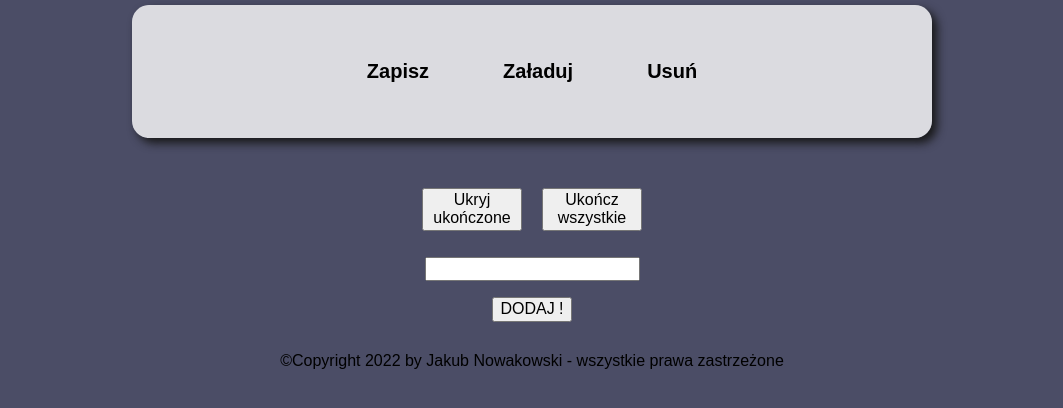
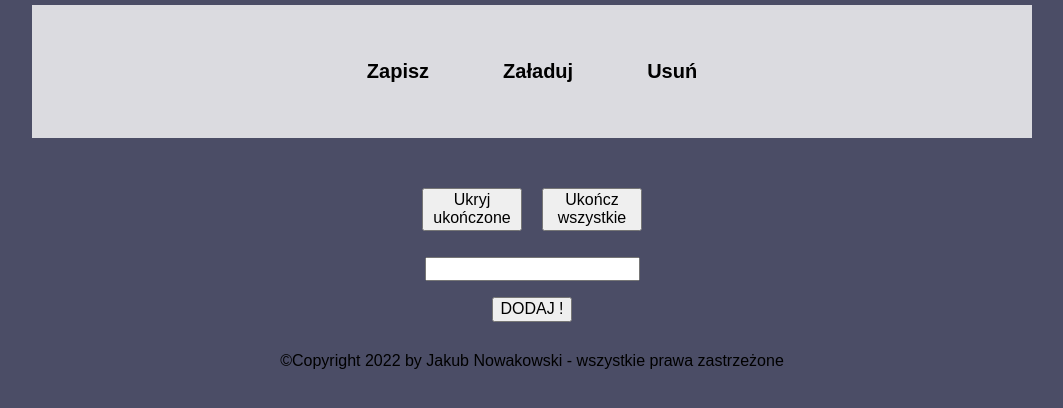
Before and after one commit to Jacob-Isaac/NewTaskListReact, a React (Create React App) app: page / in a window 1280 px wide. Shown: the top 408 px of the page, without its empty margins (108-1171 px from the left). Built offline with nearby package versions, Linux system fonts and the light colour scheme; a web font is replaced by a local one.

Commit message:
Header converted to styled components

```diff
--- a/src/Header/index.js
+++ b/src/Header/index.js
@@ -1,18 +1,19 @@
-import "./style.css";
+import { NavigationBox, NavigationButton } from "./styled";
 
 const Header = () => (
 <header>
-      <div className="navigation allBoxesProperties">
-        <button className="navigation__links">
+      <NavigationBox>
+        {/* StandardBox */}
+        <NavigationButton>
           <span>Zapisz</span>
-        </button>
-        <button className="navigation__links">
+        </NavigationButton>
+        <NavigationButton>
           <span>Załaduj</span>
-        </button>
-        <button className="navigation__links">
+        </NavigationButton>
+        <NavigationButton>
           <span>Usuń</span>
-        </button>
-      </div>
+        </NavigationButton>
+      </NavigationBox>
     </header>
 );
 
--- a/src/Header/style.css
+++ b/src/Header/styled.js
@@ -1,26 +1,24 @@
-.navigation {
+import { StandardBox } from "../styled";
+import styled from "styled-components";
+
+export const NavigationBox = styled.div`
+    ${StandardBox}
     text-align: center;
-    box-shadow: 5px 5px 10px;
     padding: 20px;
-    margin: auto;
     margin-top: 5px;
     margin-bottom: 40px;
     background-color: rgb(255 255 255 / 80%);
-    width: 80%;
     min-width: 250px;
-  }
-
-  @media (max-width: 968px) {
-    .navigation {
+    @media (max-width: 968px) {
       box-shadow: 5px 5px 10px;
       background-color: rgb(255 255 255 / 80%);
       display: flex;
       flex-direction: column;
       justify-content: space-between;
-    }
   }
+    `;
 
-  .navigation__links {
+  export const NavigationButton = styled.button`
     background-color: transparent;
     border: none;
     margin-left: 22px;
@@ -34,12 +32,12 @@
     color: black;
     font-weight: bolder;
     transition: all 0.01s ease-in-out;
-  }
-  .navigation__links:hover {
+    &:hover {
     color: rgb(158, 158, 158);
     cursor: pointer;
   }
-  .navigation__links:active {
+    &:active {
     color: rgb(158, 158, 158);
     transform: scale(0.8);
   }
+  `;
```
